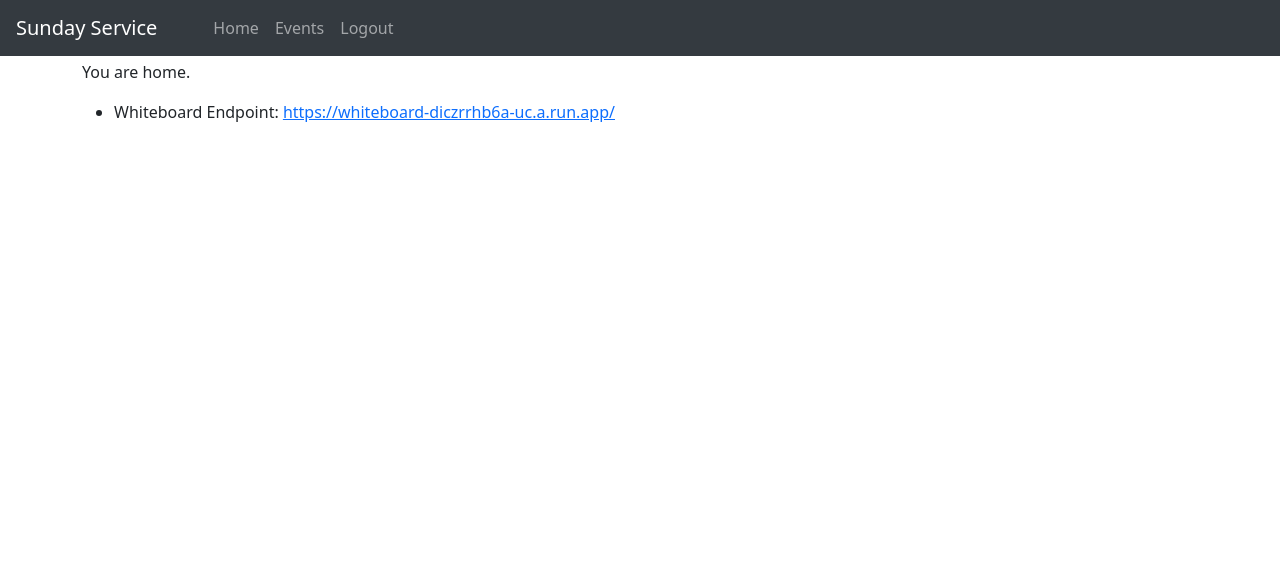
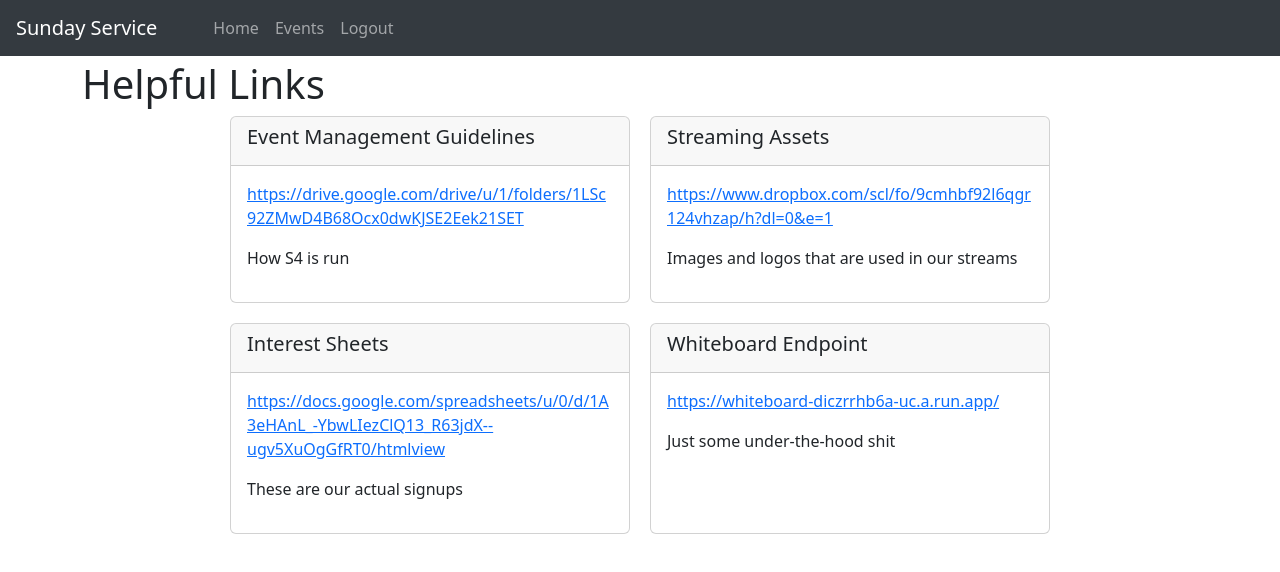
Before and after one commit to SundayServiceVR/sunday-service-vr, a React (Create React App) app in the folder webapp/: page / in a window 1280 px wide. Shown: the top 572 px of the page. Built offline with nearby package versions, Linux system fonts and the light colour scheme; no server answers; sample sign-in values are in the browser's storage.

Commit message:
Add some helpful links

```diff
--- /dev/null
+++ b/webapp/src/features/Home.css
@@ -0,0 +1,11 @@
+.linksList {
+    display: flex;
+    flex-direction: row;
+    flex-wrap: wrap;
+    gap: 20px;
+    justify-content: center;
+}
+
+.linksList > div {
+    flex-grow: 1;
+}
--- a/webapp/src/features/Home.tsx
+++ b/webapp/src/features/Home.tsx
@@ -1,17 +1,46 @@
 import React from "react";
+import { Button, Card, Stack } from "react-bootstrap";
+import "./Home.css";
+
+const helpfulLinks = [
+    {
+        title: "Event Management Guidelines",
+        text: "How S4 is run",
+        url: "https://drive.google.com/drive/u/1/folders/1LSc92ZMwD4B68Ocx0dwKJSE2Eek21SET",
+    },
+    {
+        title: "Streaming Assets",
+        text: "Images and logos that are used in our streams",
+        url: "https://www.dropbox.com/scl/fo/9cmhbf92l6qgr124vhzap/h?dl=0&e=1",
+    },
+    {
+        title: "Interest Sheets",
+        text: "These are our actual signups",
+        url: "https://docs.google.com/spreadsheets/u/0/d/1A3eHAnL_-YbwLIezClQ13_R63jdX--ugv5XuOgGfRT0/htmlview",
+    },
+    {
+        title: "Whiteboard Endpoint",
+        text: "Just some under-the-hood shit",
+        url: "https://whiteboard-diczrrhb6a-uc.a.run.app/",
+    },
+];
 
 const Home = () =>
-<section>
-    <p>You are home.</p>
-    <ul>
-        <li>
-            Whiteboard Endpoint:&nbsp;
-            <a href="https://whiteboard-diczrrhb6a-uc.a.run.app/">
-                https://whiteboard-diczrrhb6a-uc.a.run.app/
-            </a>
-        </li>
-    </ul>
-
-</section>
+    <section>
+        <h2 className="display-6">Helpful Links</h2>
+        <div className="linksList">
+            {
+                helpfulLinks.map((entry) => <Card style={{ "maxWidth": "400px" }}>
+                    <Card.Header>
+                        <Card.Title>{entry.title}</Card.Title>
+                    </Card.Header>
+                    <Card.Body>
+                        <p><a href={entry.url}>{entry.url}</a></p>
+                        <p>{entry.text}</p>
+                    </Card.Body>
+                </Card>)
+            }
+        </div>
+    </section>
 
 export default Home;
```
